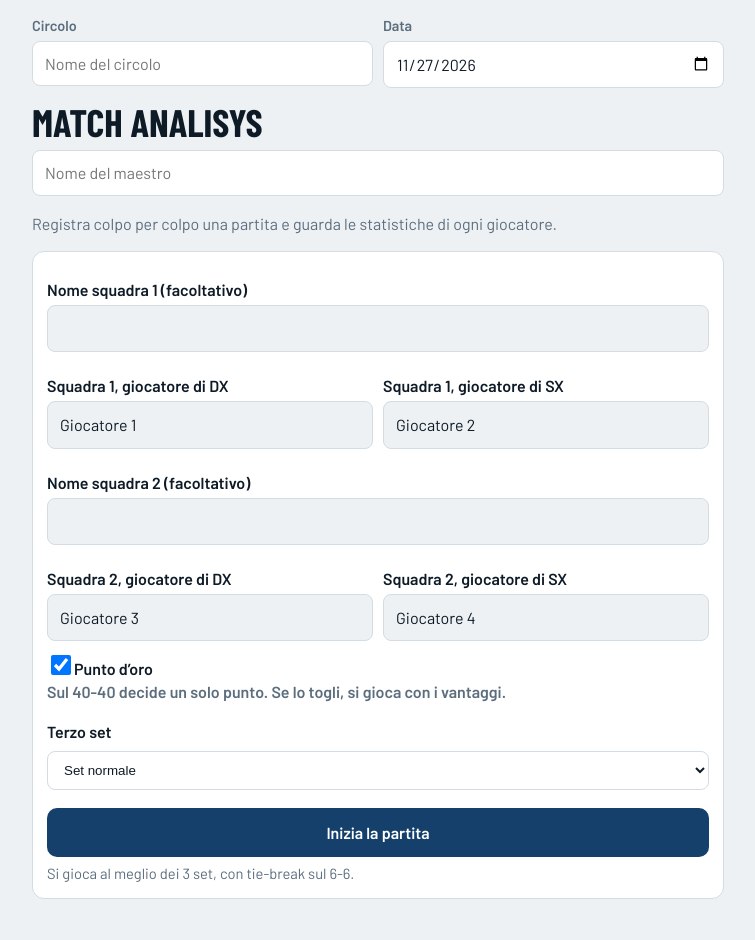
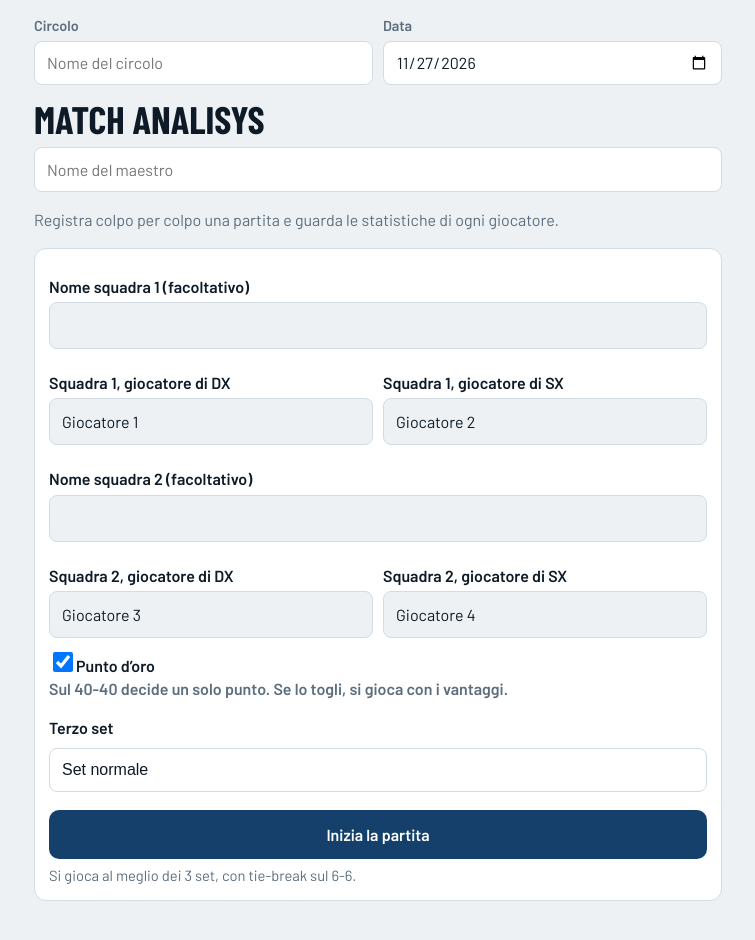
Before and after one commit to ferrara0013-prog/match-analyst, a plain HTML site: page index.html in a window 1280 px wide. Shown: the whole page, without its empty margins (262-1017 px from the left). Drawn offline with nearby package versions, Linux system fonts and the light colour scheme.

Commit message:
Add files via upload

```diff
--- a/index.html
+++ b/index.html
@@ -15,7 +15,7 @@ box-sizing:border-box;padding-top:env(safe-area-inset-top,0px);padding-bottom:en
 html{scroll-padding-top:env(safe-area-inset-top,0px)}
 *{box-sizing:border-box}
 body{margin:0;background:var(--bg);color:var(--ink);font:400 16px/1.45 "Barlow",system-ui,-apple-system,"Segoe UI",sans-serif}
-main{max-width:720px;margin:0 auto;padding:16px 14px 40px}
+main{max-width:720px;margin:0 auto;padding:16px max(16px,env(safe-area-inset-right)) 40px max(16px,env(safe-area-inset-left))}
 h1,h2,h3{font-family:"Barlow Condensed","Arial Narrow",system-ui,sans-serif;margin:0;font-weight:700}
 h1{font-size:2.4rem;line-height:1.05}
 h2{font-size:1.3rem;margin:22px 0 8px}
@@ -27,7 +27,8 @@ button{cursor:pointer}
 /* setup */
 .setup label{display:block;font-weight:600;margin:12px 0 4px}
 .setup input[type=text]{width:100%;padding:11px 12px;border:1px solid var(--line);border-radius:8px;background:var(--bg)}
-.pair{display:grid;grid-template-columns:1fr 1fr;gap:10px}
+.pair{display:grid;grid-template-columns:minmax(0,1fr) minmax(0,1fr);gap:10px}
+.pair>div{min-width:0}
 .chk{display:flex;gap:10px;align-items:flex-start;margin-top:16px}
 .chk input{width:20px;height:20px;margin-top:2px}
 .btn{border:0;border-radius:10px;padding:13px 16px;font-weight:600;background:var(--court);color:#fff}
@@ -40,7 +41,9 @@ button{cursor:pointer}
 .addm{display:flex;gap:8px;margin:6px 0 12px}
 .addm input{flex:1;min-width:0;padding:10px 12px;border:1px solid var(--line);border-radius:8px;background:var(--surface)}
 .addm .btn{padding:10px 14px}
-.fld{width:100%;padding:10px 12px;border:1px solid var(--line);border-radius:8px;background:var(--surface);color:var(--ink);margin-top:4px}
+.fld{width:100%;padding:10px 12px;border:1px solid var(--line);border-radius:8px;background:var(--surface);color:var(--ink);margin-top:4px;min-width:0;max-width:100%;height:44px;font-size:16px;line-height:1.2;-webkit-appearance:none;appearance:none}
+input[type=date].fld{display:block;text-align:left}
+input[type=date].fld::-webkit-date-and-time-value{text-align:left;min-height:1.2em}
 .board{background:var(--court);color:#fff;border-radius:14px;padding:12px 14px;border:2px solid rgba(255,255,255,.85)}
 .row{display:flex;align-items:center;gap:4px;padding:8px 0}
 .row+.row{border-top:2px solid rgba(255,255,255,.85)}
```
